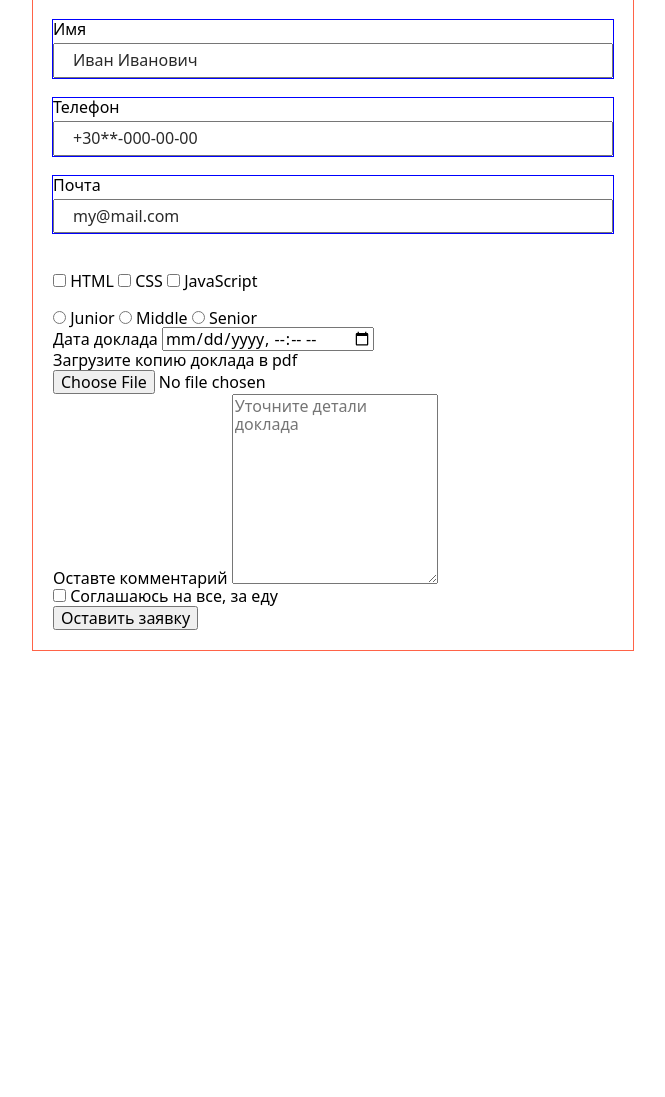
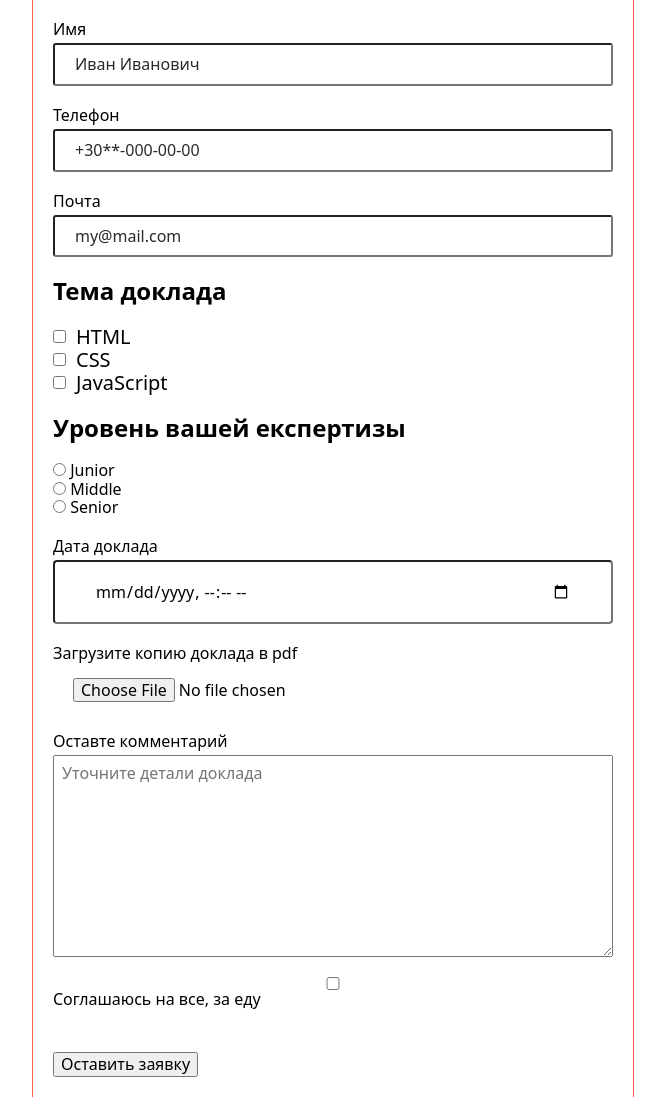
Before and after one commit to VladymyrBolgov/form-elements, a plain HTML site: page index.html in a window 1280 px wide. Shown: the whole page, without its empty margins (307-972 px from the left). Before the commit the page ends 800 px from the top, so only its background shows below. Drawn offline with nearby package versions, Linux system fonts and the light colour scheme.

Commit message:
форма

```diff
--- a/css/style.css
+++ b/css/style.css
@@ -6,7 +6,6 @@
     padding: 20px;
 }
 .form-field{
-    outline: 1px solid blue;
     margin-bottom: 20px;
     display: flex;
     flex-direction: column;
@@ -16,8 +15,40 @@
 }
 .form-field input{
     margin: 0;
-    padding: 6px 18px;
+    padding: 10px 20px;
+    border-radius: 3px;
+    border: 1px solid 2a2a2a;
 }
 .form-field input::placeholder{
     color: #2a2a2a;
 }
+
+.group{
+    margin-bottom: 20px;
+}
+.group-title{
+    margin-top: 0;
+    margin-bottom: 0;
+}
+.topic-options,
+.experince-options{
+    padding: 0;
+    margin: 0;
+    list-style: none;
+}
+.topic-options li{
+    display: flex;
+    align-items: center;
+}
+.topic-options label{
+    font-size: 20px;
+    margin-left: 10px;
+}
+.form .date{
+    border-width: 2px;
+    border-radius: 4px;
+    padding: 20px 40px;
+}
+.comment{
+    padding: 8px;
+}
--- a/index.html
+++ b/index.html
@@ -28,46 +28,66 @@
 			<label for="meil">Почта</label>
 			<input type="email" name="meil" id="meil" placeholder="my@mail.com">
 		</div>
-<br>
-		<div role="group">
+
+		<div role="group" class="group">
+			<h2 class="gorup-title">Тема доклада</h2>
+
+			<ul class="topic-options">
+				<li>
 					<input type="checkbox" name="topic" value="html" id="html">
 					<label for="html">HTML</label>
-
+				</li>
+				<li>
 					<input type="checkbox" name="topic" value="css" id="css">
 					<label for="css">CSS</label>
-
+				</li>
+				<li>
 					<input type="checkbox" name="topic" value="js" id="js">
 					<label for="js">JavaScript</label>
+				</li>
+			</ul>
 		</div>
 
-<br>
-		<div role="group">
+
+		<div role="group" class="group">
+			<h2 class="grup-title">Уровень вашей експертизы</h2>
+
+			<ul class="experince-options">
+					<li>
 						<input type="radio" name="experience" value="junior" id="junior">
 						<label for="junior">Junior</label>
-
+					</li>
+					<li>
 						<input type="radio" name="experience" value="middle" id="middle">
 						<label for="middle">Middle</label>
-
+					</li>
+					<li>
 						<input type="radio" name="experience" value="senior" id="senior">
 						<label for="senior">Senior</label>
+					</li>
+			</ul>
 		</div>
 
+		<div class="form-field">
 			<label for="date"> Дата доклада</label>
-		<input type="datetime-local"
-		name="date"
-		id="date"
-		min="2021-01-01T00:00"
-		max="2023-01-01T00:00">
-<br>
+			<input type="datetime-local" name="date" id="date" class="date">
+		</div>
+
+		<div class="form-field">
 			<label for="pdf">Загрузите копию доклада в pdf</label>
 			<input type="file" name="pdf" id="pdf">
-<br>
+		</div>
+
+		<div class="form-field">
 			<label for="">Оставте комментарий</label>
-  		<textarea name="comment" id="comment" cols="" rows="10" placeholder="Уточните детали доклада"></textarea>
-<br>
+			<textarea class="comment" name="comment" id="comment"
+				cols="" rows="10"
+				placeholder="Уточните детали доклада"></textarea>
+		</div>
+		<div class="form-field">
 			<input type="checkbox" name="policy" id="policy">
 			<label for="policy">Соглашаюсь на все, за еду</label>
-
+		</div>
 <br>
 		<button type="submit">Оставить заявку</button>
 
```
Lines whose indentation alone changed are shown as unchanged.
